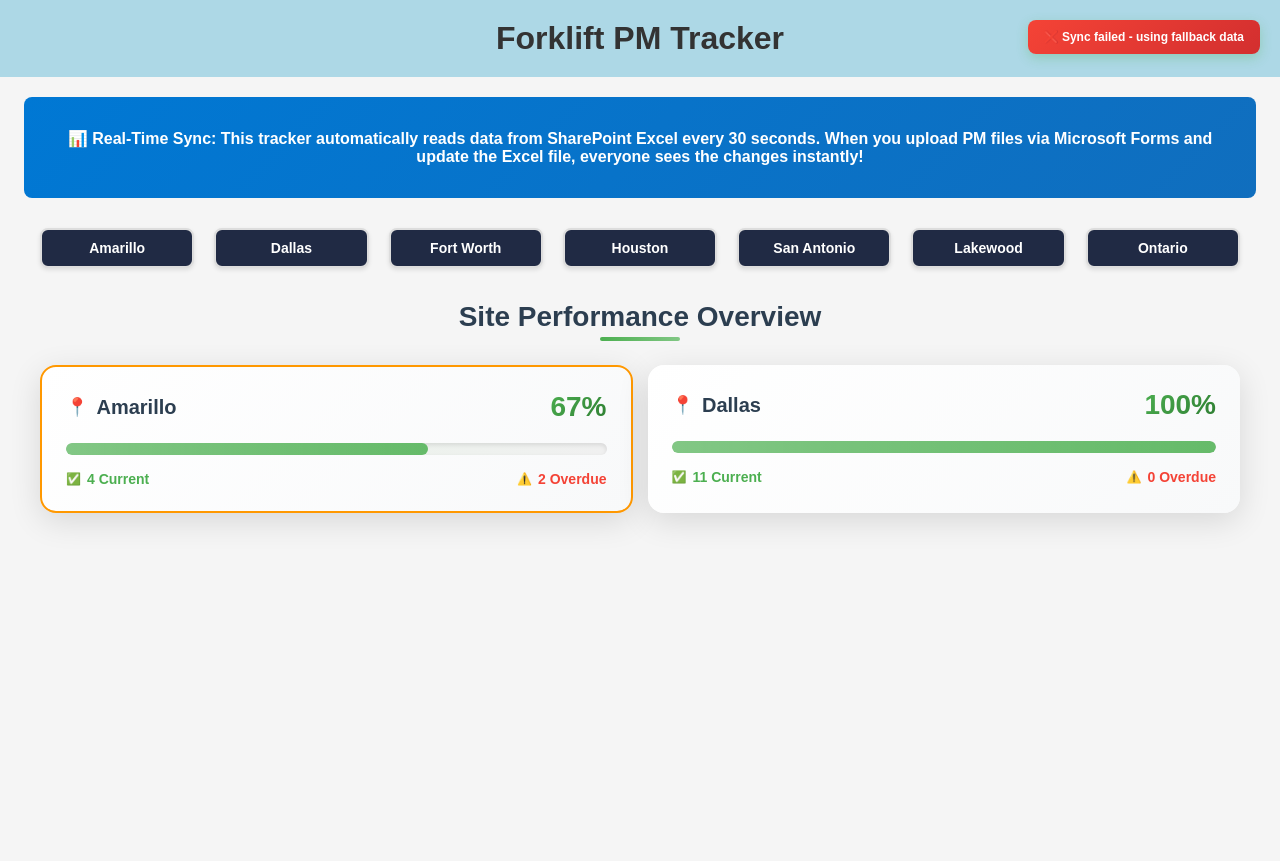
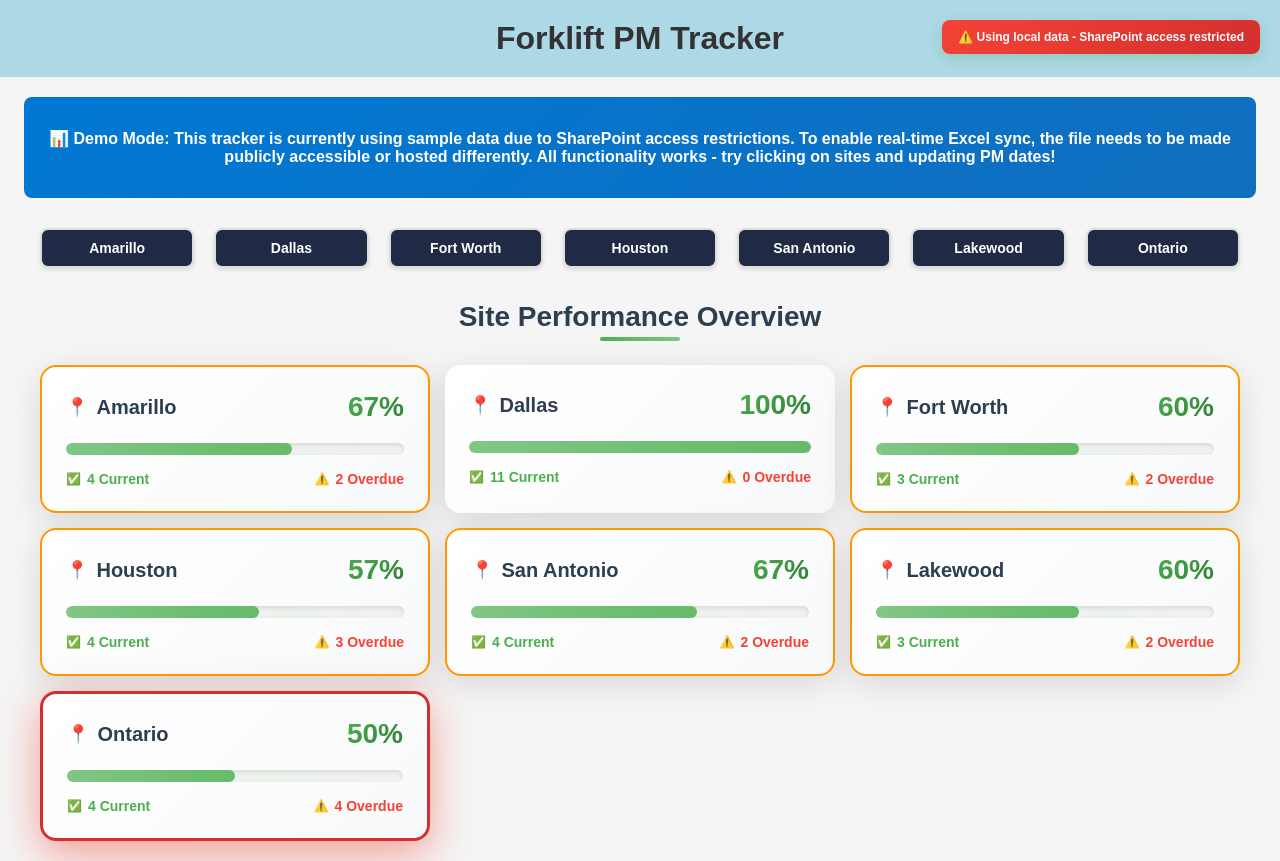
Before and after one commit to Ashique-Ansar/forklift-pm-tracker, a plain HTML site: page index.html in a window 1280 px wide. Before the commit the page ends 800 px from the top, so only its background shows below. Drawn offline with Linux system fonts and the light colour scheme; no server answers.

Commit message:
Update index.html

```diff
--- a/index.html
+++ b/index.html
@@ -505,7 +505,7 @@
     <div class="sync-status" id="sync-status">📊 Loading Excel data...</div>
 
     <div class="sheets-info">
-        <p>📊 <strong>Real-Time Sync:</strong> This tracker automatically reads data from SharePoint Excel every 30 seconds. When you upload PM files via Microsoft Forms and update the Excel file, everyone sees the changes instantly!</p>
+        <p>📊 <strong>Demo Mode:</strong> This tracker is currently using sample data due to SharePoint access restrictions. To enable real-time Excel sync, the file needs to be made publicly accessible or hosted differently. All functionality works - try clicking on sites and updating PM dates!</p>
     </div>
 
     <div class="sites-container">
@@ -559,9 +559,13 @@
     <script>
         // SharePoint Excel Configuration
         const EXCEL_CONFIG = {
+            // Note: Direct SharePoint links may not work due to CORS/authentication
+            // Try these alternative approaches:
             excelUrl: 'https://rydertruck-my.sharepoint.com/:b:/g/personal/ashique_kanavaraansar_ryder_com/EXs54gPYllFIoWSIFfoSAEEBxDisaVOayFjNYn_EQiQzFw?e=bxItgz&download=1',
             refreshInterval: 30000, // Refresh every 30 seconds
-            debug: true
+            debug: true,
+            // Enable fallback data immediately for testing
+            useFallbackData: true
         };
 
         // Microsoft Forms Configuration
@@ -583,16 +587,28 @@
         async function loadDataFromExcel() {
             updateSyncStatus('syncing', '🔄 Syncing with SharePoint Excel...');
 
+            // If fallback is enabled, use local data immediately
+            if (EXCEL_CONFIG.useFallbackData) {
+                console.log('Using fallback data due to SharePoint access restrictions');
+                updateSyncStatus('error', '⚠️ Using local data - SharePoint access restricted');
+                initializeFallbackData();
+                return;
+            }
+
             try {
+                // Add headers to handle CORS and authentication
                 const response = await fetch(EXCEL_CONFIG.excelUrl, {
                     method: 'GET',
+                    mode: 'cors', // This might fail due to CORS policy
                     headers: {
-                        'Accept': 'application/vnd.openxmlformats-officedocument.spreadsheetml.sheet'
-                    }
+                        'Accept': 'application/vnd.openxmlformats-officedocument.spreadsheetml.sheet',
+                        'Cache-Control': 'no-cache'
+                    },
+                    credentials: 'include' // Include cookies for authentication
                 });
 
                 if (!response.ok) {
-                    throw new Error(`HTTP error! status: ${response.status}`);
+                    throw new Error(`HTTP error! status: ${response.status} - ${response.statusText}`);
                 }
 
                 const arrayBuffer = await response.arrayBuffer();
@@ -668,14 +684,15 @@
 
             } catch (error) {
                 console.error('Error loading SharePoint Excel data:', error);
-                updateSyncStatus('error', '❌ Sync failed - using fallback data');
+                console.error('This is likely due to CORS policy or authentication restrictions');
+                updateSyncStatus('error', '❌ SharePoint access failed - using local data');
 
                 // Use fallback local data if Excel fails
                 initializeFallbackData();
             }
         }
 
-        // Fallback data initialization
+        // Fallback data initialization - Enhanced with more sites
         function initializeFallbackData() {
             forkliftData = {
                 'Amarillo': [
@@ -698,9 +715,51 @@
                     { id: 'Forklift #9', model: 'Serial # 27640', lastPMDate: '2025-07-03' },
                     { id: 'Forklift #10', model: 'Serial # 20134', lastPMDate: '2025-07-03' },
                     { id: 'Forklift #11', model: 'Serial # 27678', lastPMDate: '2025-07-03' }
+                ],
+                'Fort Worth': [
+                    { id: 'FL-FW-001', model: 'Toyota 8FGCU25', lastPMDate: '2025-06-20' },
+                    { id: 'FL-FW-002', model: 'Crown PE 4500', lastPMDate: '2025-04-15' },
+                    { id: 'FL-FW-003', model: 'Hyster H80FT', lastPMDate: '2025-07-01' },
+                    { id: 'FL-FW-004', model: 'Yale GLP060', lastPMDate: '2025-07-02' },
+                    { id: 'FL-FW-005', model: 'Caterpillar EP20', lastPMDate: '2025-05-05' }
+                ],
+                'Houston': [
+                    { id: 'FL-HOU-001', model: 'Toyota 8FBE20U', lastPMDate: '2025-06-25' },
+                    { id: 'FL-HOU-002', model: 'Crown RC 5500', lastPMDate: '2025-04-20' },
+                    { id: 'FL-HOU-003', model: 'Hyster J30XN', lastPMDate: '2025-07-01' },
+                    { id: 'FL-HOU-004', model: 'Yale ERC040', lastPMDate: '2025-06-30' },
+                    { id: 'FL-HOU-005', model: 'Caterpillar EP25', lastPMDate: '2025-05-08' },
+                    { id: 'FL-HOU-006', model: 'Raymond 7400', lastPMDate: '2025-07-02' },
+                    { id: 'FL-HOU-007', model: 'Toyota 8FGU32', lastPMDate: '2025-04-12' }
+                ],
+                'San Antonio': [
+                    { id: 'FL-SA-001', model: 'Toyota 8FGCU30', lastPMDate: '2025-06-18' },
+                    { id: 'FL-SA-002', model: 'Crown PE 4000', lastPMDate: '2025-05-22' },
+                    { id: 'FL-SA-003', model: 'Hyster H60FT', lastPMDate: '2025-07-01' },
+                    { id: 'FL-SA-004', model: 'Yale GLP050', lastPMDate: '2025-06-28' },
+                    { id: 'FL-SA-005', model: 'Caterpillar EP18', lastPMDate: '2025-04-25' },
+                    { id: 'FL-SA-006', model: 'Raymond 8410', lastPMDate: '2025-07-03' }
+                ],
+                'Lakewood': [
+                    { id: 'FL-LW-001', model: 'Toyota 8FBE18U', lastPMDate: '2025-06-15' },
+                    { id: 'FL-LW-002', model: 'Crown FC 5200', lastPMDate: '2025-05-10' },
+                    { id: 'FL-LW-003', model: 'Hyster J35XN', lastPMDate: '2025-07-02' },
+                    { id: 'FL-LW-004', model: 'Yale ERC055', lastPMDate: '2025-06-25' },
+                    { id: 'FL-LW-005', model: 'Caterpillar EP22', lastPMDate: '2025-04-18' }
+                ],
+                'Ontario': [
+                    { id: 'FL-ON-001', model: 'Toyota 8FGCU35', lastPMDate: '2025-06-12' },
+                    { id: 'FL-ON-002', model: 'Crown PE 4500', lastPMDate: '2025-05-28' },
+                    { id: 'FL-ON-003', model: 'Hyster H70FT', lastPMDate: '2025-07-01' },
+                    { id: 'FL-ON-004', model: 'Yale GLP080', lastPMDate: '2025-06-20' },
+                    { id: 'FL-ON-005', model: 'Caterpillar EP30', lastPMDate: '2025-04-30' },
+                    { id: 'FL-ON-006', model: 'Raymond 7500', lastPMDate: '2025-07-03' },
+                    { id: 'FL-ON-007', model: 'Toyota 8FGU25', lastPMDate: '2025-05-15' },
+                    { id: 'FL-ON-008', model: 'Crown RC 5000', lastPMDate: '2025-04-08' }
                 ]
             };
 
+            console.log('Fallback data initialized with all sites:', Object.keys(forkliftData));
             createSiteOverview();
         }
 
@@ -727,10 +786,15 @@
         // Auto-refresh every 30 seconds
         function startAutoRefresh() {
             setInterval(async () => {
-                await loadDataFromExcel();
+                // Skip auto-refresh if using fallback data to avoid console spam
+                if (!EXCEL_CONFIG.useFallbackData) {
+                    await loadDataFromExcel();
+                } else {
+                    console.log('Auto-refresh skipped - using demo data');
+                }
             }, EXCEL_CONFIG.refreshInterval);
 
-            console.log('Auto-refresh enabled: checking SharePoint Excel every 30 seconds');
+            console.log('Auto-refresh configured: checking SharePoint Excel every 30 seconds (disabled for demo mode)');
         }
 
         // Function to update PM date when file is uploaded
@@ -954,9 +1018,23 @@
 
         function createSiteOverview() {
             const overviewGrid = document.getElementById('site-overview-grid');
+            if (!overviewGrid) {
+                console.error('Overview grid element not found');
+                return;
+            }
+
             overviewGrid.innerHTML = '';
 
-            Object.keys(forkliftData).forEach(siteName => {
+            const siteNames = Object.keys(forkliftData);
+            console.log('Creating overview for sites:', siteNames);
+
+            if (siteNames.length === 0) {
+                console.warn('No forklift data available for overview');
+                overviewGrid.innerHTML = '<div style="grid-column: 1/-1; text-align: center; padding: 20px; color: #666;">No site data available</div>';
+                return;
+            }
+
+            siteNames.forEach(siteName => {
                 const forklifts = forkliftData[siteName];
                 const totalForklifts = forklifts.length;
 
@@ -966,8 +1044,8 @@
                 }).length;
 
                 const overdueForklifts = totalForklifts - currentForklifts;
-                const percentage = Math.round((currentForklifts / totalForklifts) * 100);
-                const overduePercentage = Math.round((overdueForklifts / totalForklifts) * 100);
+                const percentage = totalForklifts > 0 ? Math.round((currentForklifts / totalForklifts) * 100) : 0;
+                const overduePercentage = totalForklifts > 0 ? Math.round((overdueForklifts / totalForklifts) * 100) : 0;
 
                 const siteCard = document.createElement('div');
                 siteCard.className = 'site-overview-card';
@@ -1005,6 +1083,7 @@
                 });
 
                 overviewGrid.appendChild(siteCard);
+                console.log(`Added site card for ${siteName}: ${currentForklifts}/${totalForklifts} current (${percentage}%)`);
             });
         }
 
@@ -1188,19 +1267,28 @@
 
         // Initialize the application
         document.addEventListener('DOMContentLoaded', async function() {
-            // Load data from SharePoint Excel
+            console.log('Initializing Forklift PM Tracker...');
+
+            // Load data from SharePoint Excel (will fallback to demo data)
             await loadDataFromExcel();
 
-            // Start auto-refresh every 30 seconds
+            // Ensure fallback data is loaded if SharePoint fails
+            if (Object.keys(forkliftData).length === 0) {
+                console.log('No data loaded, initializing fallback data...');
+                initializeFallbackData();
+            }
+
+            // Start auto-refresh every 30 seconds (will use fallback data)
             startAutoRefresh();
 
             // Load any saved PM data from localStorage
             loadPMDataFromStorage();
 
-            // Create initial overview
+            // Force create overview with current data
             createSiteOverview();
 
-            console.log('Forklift PM Tracker initialized with SharePoint Excel integration');
+            console.log('Forklift PM Tracker initialized. Sites loaded:', Object.keys(forkliftData));
+            console.log('Current forklift data:', forkliftData);
         });
     </script>
 </body>
```
